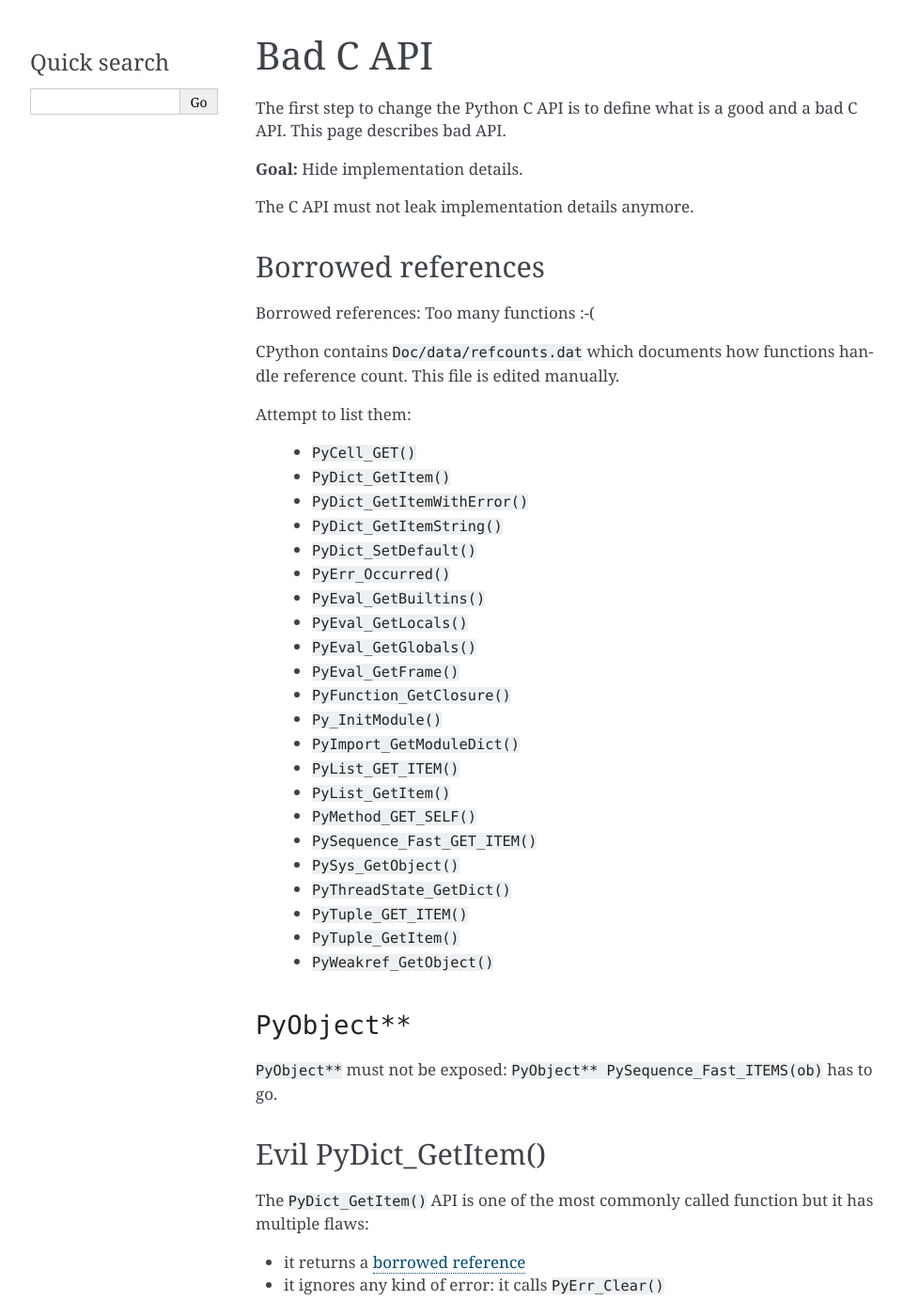
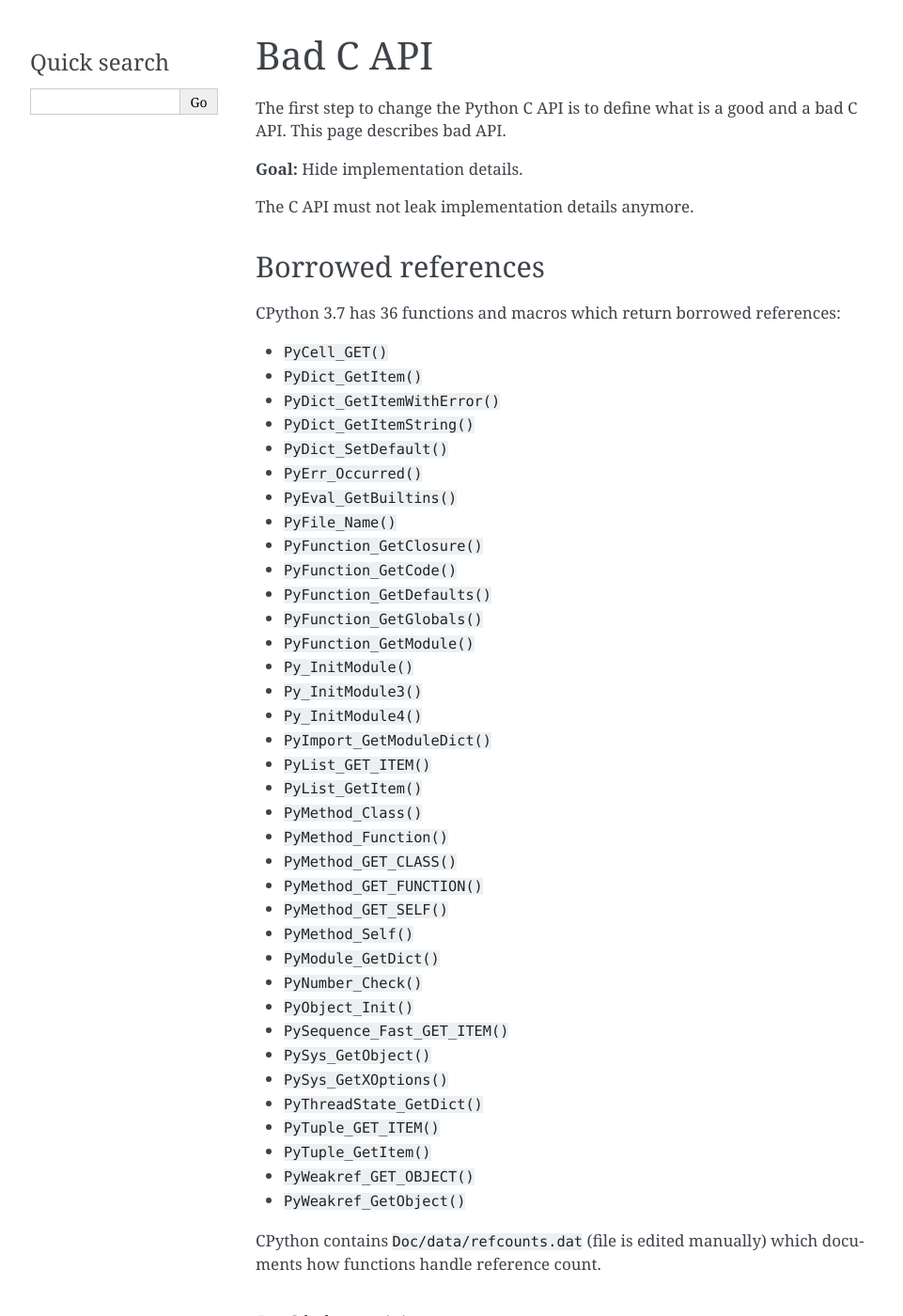
Before and after one commit to pythoncapi/pythoncapi, a Sphinx documentation site: the page built from doc/bad_api.rst, in a window 1280 px wide and 1400 px high. Shown: the whole window at 94% size, without its empty margins (148-1109 px from the left). Built offline with Sphinx 7.4.7, drawn with Linux system fonts in a browser that asks for light colours.

Commit message:
dd refcounts_borrowed.py

```diff
--- a/README.rst
+++ b/README.rst
@@ -9,4 +9,7 @@ Brainstorm to change the Python C API (to make it better):
 * `capi-sig mailing list
   <https://mail.python.org/mm3/mailman3/lists/capi-sig.python.org/>`_
 
-The current documentation can be found in the ``doc/`` subdirectory.
+Content:
+* ``doc/`` subdirectory: the current documentation
+* ``refcounts_borrowed.py``: search for functions returning a borrowed
+  reference from CPython ``Doc/data/refcounts.dat`` file.
--- a/doc/bad_api.rst
+++ b/doc/bad_api.rst
@@ -16,35 +16,48 @@ The C API must not leak implementation details anymore.
 Borrowed references
 ===================
 
-Borrowed references: Too many functions :-(
+CPython 3.7 has 36 functions and macros which return borrowed references:
 
-CPython contains ``Doc/data/refcounts.dat`` which documents how functions
-handle reference count. This file is edited manually.
+* ``PyCell_GET()``
+* ``PyDict_GetItem()``
+* ``PyDict_GetItemWithError()``
+* ``PyDict_GetItemString()``
+* ``PyDict_SetDefault()``
+* ``PyErr_Occurred()``
+* ``PyEval_GetBuiltins()``
+* ``PyFile_Name()``
+* ``PyFunction_GetClosure()``
+* ``PyFunction_GetCode()``
+* ``PyFunction_GetDefaults()``
+* ``PyFunction_GetGlobals()``
+* ``PyFunction_GetModule()``
+* ``Py_InitModule()``
+* ``Py_InitModule3()``
+* ``Py_InitModule4()``
+* ``PyImport_GetModuleDict()``
+* ``PyList_GET_ITEM()``
+* ``PyList_GetItem()``
+* ``PyMethod_Class()``
+* ``PyMethod_Function()``
+* ``PyMethod_GET_CLASS()``
+* ``PyMethod_GET_FUNCTION()``
+* ``PyMethod_GET_SELF()``
+* ``PyMethod_Self()``
+* ``PyModule_GetDict()``
+* ``PyNumber_Check()``
+* ``PyObject_Init()``
+* ``PySequence_Fast_GET_ITEM()``
+* ``PySys_GetObject()``
+* ``PySys_GetXOptions()``
+* ``PyThreadState_GetDict()``
+* ``PyTuple_GET_ITEM()``
+* ``PyTuple_GetItem()``
+* ``PyWeakref_GET_OBJECT()``
+* ``PyWeakref_GetObject()``
 
-Attempt to list them:
+CPython contains ``Doc/data/refcounts.dat`` (file is edited manually) which
+documents how functions handle reference count.
 
-  * ``PyCell_GET()``
-  * ``PyDict_GetItem()``
-  * ``PyDict_GetItemWithError()``
-  * ``PyDict_GetItemString()``
-  * ``PyDict_SetDefault()``
-  * ``PyErr_Occurred()``
-  * ``PyEval_GetBuiltins()``
-  * ``PyEval_GetLocals()``
-  * ``PyEval_GetGlobals()``
-  * ``PyEval_GetFrame()``
-  * ``PyFunction_GetClosure()``
-  * ``Py_InitModule()``
-  * ``PyImport_GetModuleDict()``
-  * ``PyList_GET_ITEM()``
-  * ``PyList_GetItem()``
-  * ``PyMethod_GET_SELF()``
-  * ``PySequence_Fast_GET_ITEM()``
-  * ``PySys_GetObject()``
-  * ``PyThreadState_GetDict()``
-  * ``PyTuple_GET_ITEM()``
-  * ``PyTuple_GetItem()``
-  * ``PyWeakref_GetObject()``
 
 ``PyObject**``
 ==============
```
Also changed, not shown: refcounts_borrowed.py (added, +41 -0 lines).
